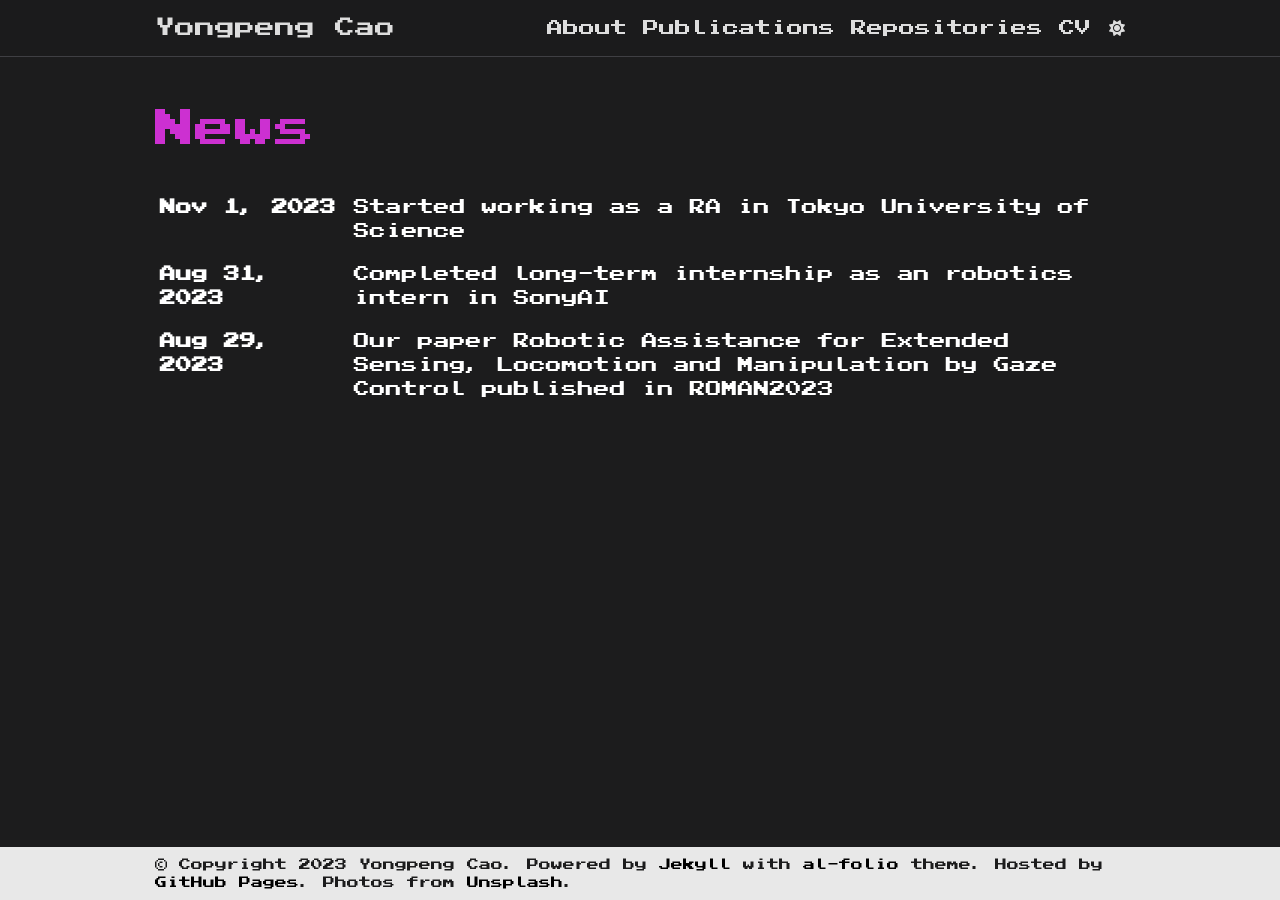
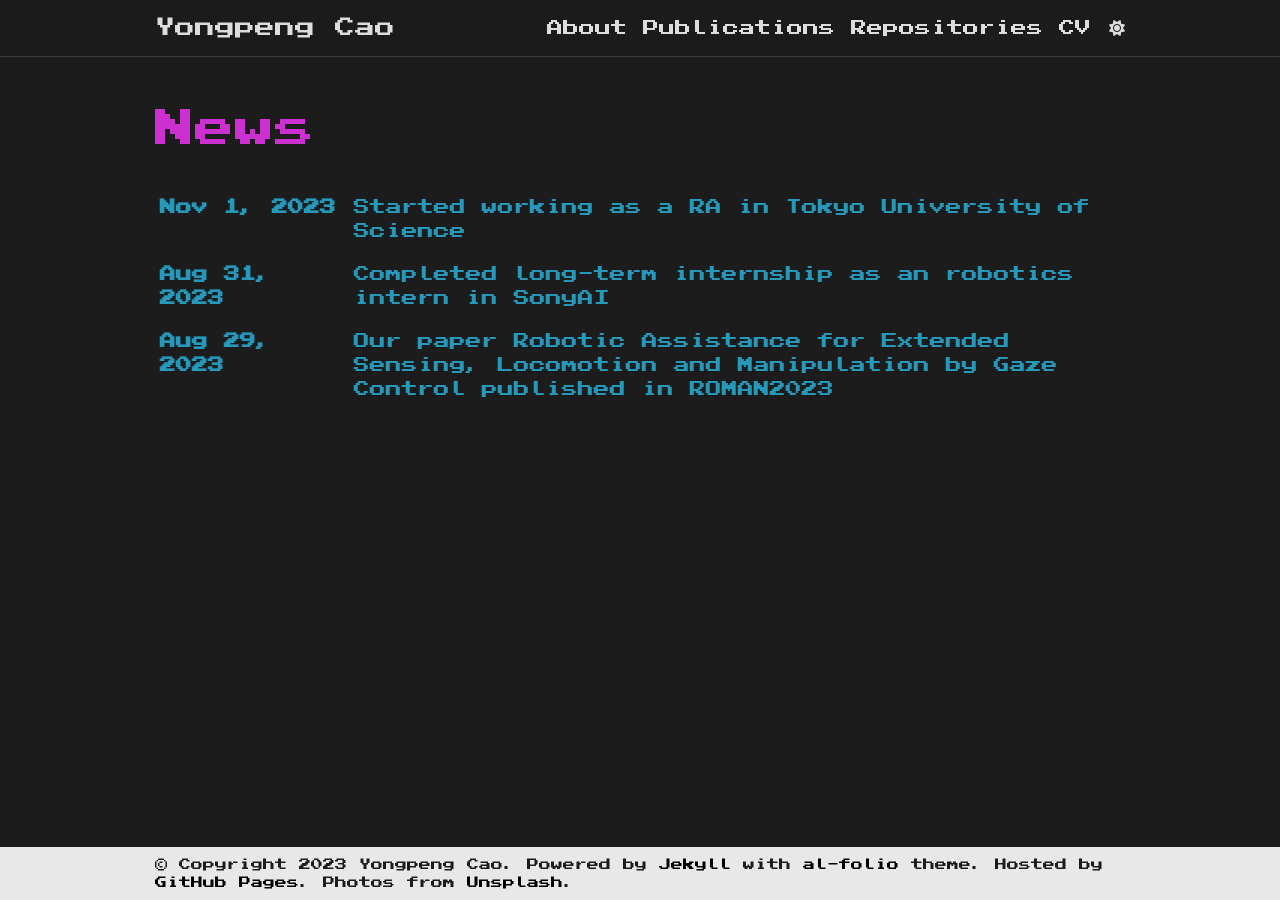
Before and after one commit to SavickTso/SavickTso.github.io, a Jekyll site: the page built from news.html, in a window 1280 px wide. Built offline with Jekyll 4.4.1, drawn with Linux system fonts in a browser that asks for light colours; comment, search, counter and statistics services are not loaded; a style sheet for code colours, icons or effects is not loaded.

```diff
--- a/_sass/_base.scss
+++ b/_sass/_base.scss
@@ -38,6 +38,7 @@
 table {
   td,
   th {
+    color: var(--global-theme-color);
     font-size: 1rem;
   }
 
--- a/_sass/_cv.scss
+++ b/_sass/_cv.scss
@@ -61,6 +61,10 @@
 
 table.institution {
   margin-bottom: 1rem;
+}
+
+td.institution{
+  color: var(--global-h2)
 }
 
 td.department {
```
Also changed, not shown: _pages/about.md (+1 -1 lines).
